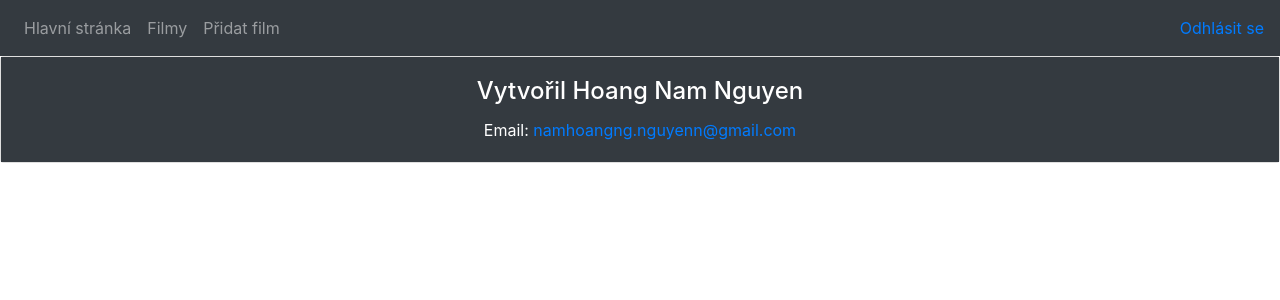
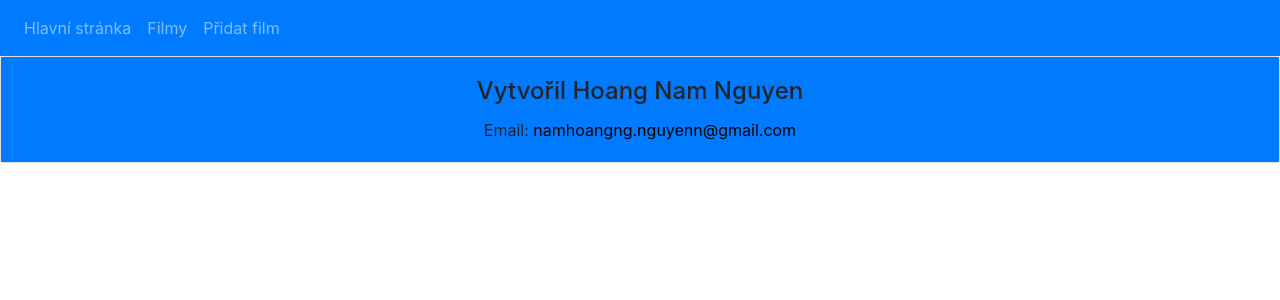
Before and after one commit to LiptonZIntru/media-server, a Django app: template templates/films/edit.html in a window 1280 px wide. Shown: the top 300 px of the page. Run offline with Django 3.2, Linux system fonts and the light colour scheme; the template is opened without the code that fills it, so the values that code supplies are empty; some libraries are stand-ins or nearby versions.

Commit message:
cannot upload file + new design

```diff
--- a/app/controllers/film.py
+++ b/app/controllers/film.py
@@ -24,7 +24,7 @@ def create(request):
     elif request.method == "POST":
         file = request.FILES['file']
 
-        if not file.endswith('.mp4'):
+        if not file.name.endswith('.mp4'):
             messages.error(request, 'Soubor není video ve formátu mp4')
             return redirect('create')
 
--- a/templates/auth/index.html
+++ b/templates/auth/index.html
@@ -31,7 +31,7 @@
 <body>
 	<div class="limiter" style="z-index: -1">
 		<div class="container-login100" style="background-image: url('{% static "images/bg-01.jpg" %}');">
-            <div style="left: auto; right: auto; position: absolute; top: 10%; width: 20%">
+            <div style="left: auto; right: auto; position: absolute; top: 10%; min-width: 200px; max-width: 70%">
                 {% if messages %}
                     {% for message in messages %}
                         <div class="alert alert-{{ message.tags }}" role="alert" style="text-align: center">
--- a/templates/layouts/layout.html
+++ b/templates/layouts/layout.html
@@ -15,7 +15,7 @@
 
     <body data-ng-app="HomeLayout">
 
-        <nav class="navbar navbar-expand-lg navbar-dark bg-dark">
+        <nav class="navbar navbar-expand-lg navbar-dark bg-primary">
             <button class="navbar-toggler" type="button" data-toggle="collapse" data-target="#navbarNavDropdown" aria-controls="navbarNavDropdown" aria-expanded="false" aria-label="Toggle navigation">
                 <span class="navbar-toggler-icon"></span>
             </button>
@@ -50,9 +50,9 @@
         {% endblock %}
 
         <div class="card text-center">
-            <div class="card-body bg-dark text-white">
+            <div class="card-body bg-primary "><!--text-white-->
                 <h4 class="card-title">Vytvořil Hoang Nam Nguyen</h4>
-                <p class="card-text">Email: <a href="mailto:namhoangng.nguyenn@gmail.com">namhoangng.nguyenn@gmail.com</a></p>
+                <p class="card-text">Email: <a href="mailto:namhoangng.nguyenn@gmail.com" style="color: black">namhoangng.nguyenn@gmail.com</a></p>
             </div>
         </div>
 
```
